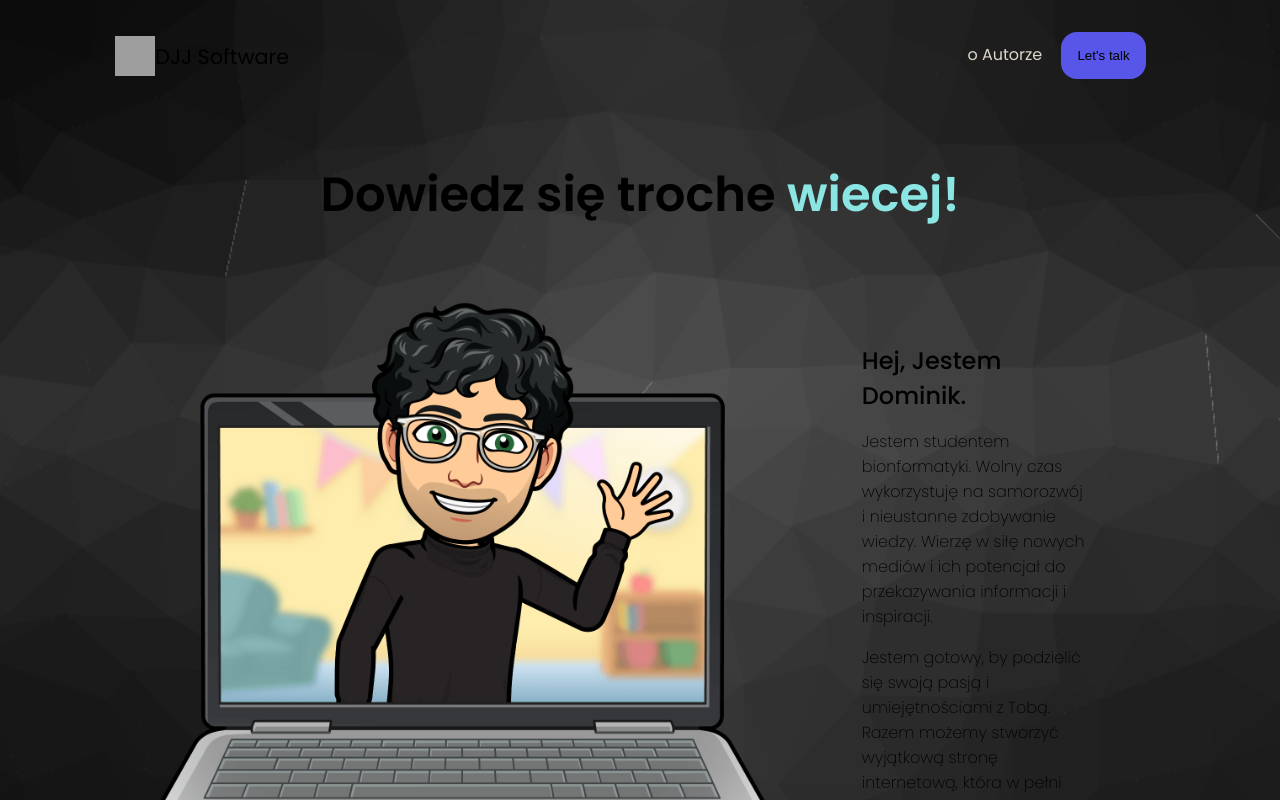
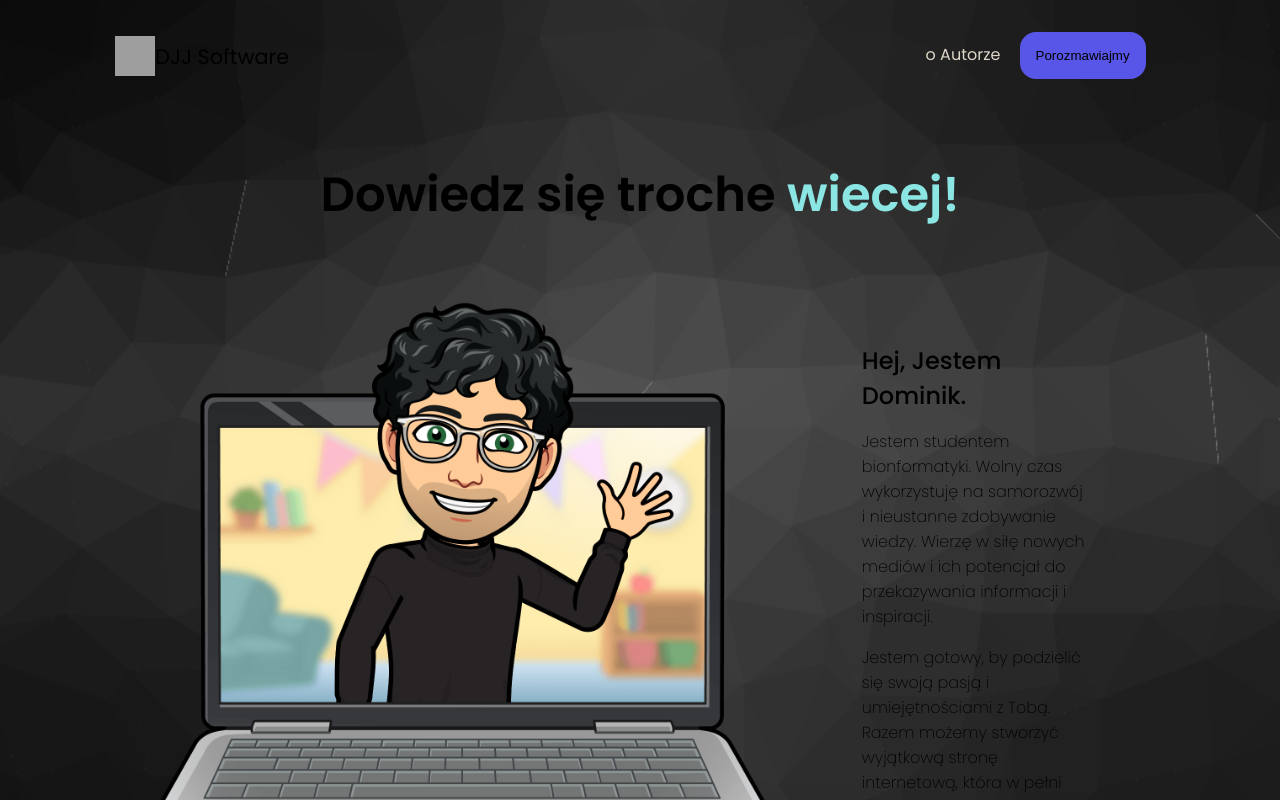
Before and after one commit to Gho2st/nextjs-portfolio, a Next.js app: page /autor in a window 1280 px wide. Shown: the top 800 px of the page. Built offline with nearby package versions, Linux system fonts and the light colour scheme; grey boxes are pictures that could not be loaded.

Commit message:
The newest modification - mobile version2

```diff
--- a/components/ui/Header.js
+++ b/components/ui/Header.js
@@ -38,7 +38,7 @@ export default function Header() {
           <nav className={classes.navbar}>
             <Link href="/autor">o Autorze</Link>
             <Link href="/kontakt">
-              <button className={classes.button}>Let's talk</button>
+              <button className={classes.button}>Porozmawiajmy</button>
             </Link>
           </nav>
         )}
@@ -48,7 +48,7 @@ export default function Header() {
           <div>
             <Link href="/autor">o Autorze</Link>
             <Link href="/kontakt">
-              <button className={classes.button}>Let's talk</button>
+              <button className={classes.button}>Porozmawiajmy</button>
             </Link>
           </div>
         </nav>
--- a/components/ui/Together.js
+++ b/components/ui/Together.js
@@ -6,11 +6,11 @@ export default function Together() {
   return (
     <>
       <div className={classes.container}>
-        <p className={classes.text}>Let's work together</p>
+        <p className={classes.text}>Popracujmy razem</p>
         <h4 className={classes.header}>Potrzebujesz ciekawy projekt?</h4>
         <div className={classes.buttonContainer}>
           <Link href="/kontakt">
-            <button className={classes.button}>Let's talk</button>
+            <button className={classes.button}>Porozmawiajmy</button>
           </Link>
         </div>
       </div>
```
